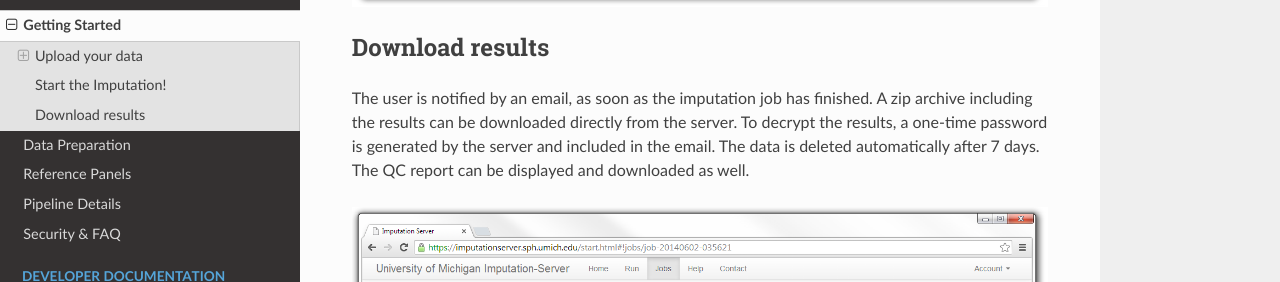
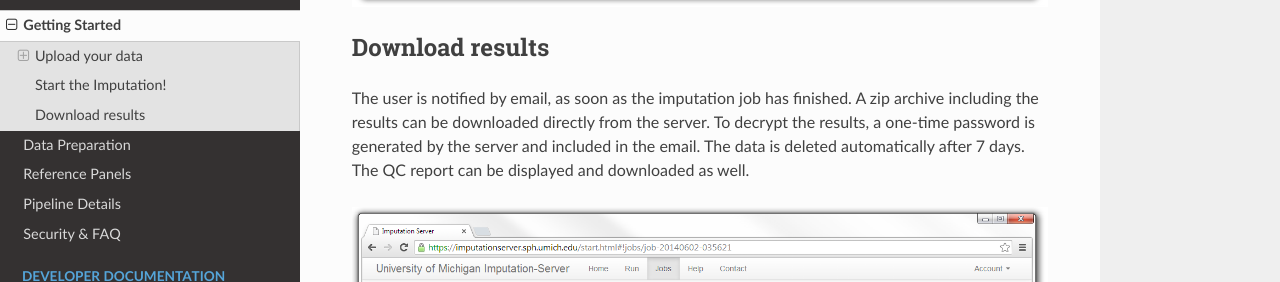
Before and after one commit to genepi/imputationserver, an MkDocs documentation site: the page built from docs/getting-started.md, in a window 1280 px wide and 900 px high, scrolled down 5256 px. Shown: the part 169-451 px from the top of the window. Built offline with MkDocs 1.6.1, drawn with Linux system fonts in a browser that asks for light colours; nearby versions of some CDN libraries; old or Windows-style settings are respelled for this version of MkDocs; some of the changed text lies outside the part shown.

Commit message:
update docs

```diff
--- a/docs/getting-started.md
+++ b/docs/getting-started.md
@@ -47,6 +47,6 @@ In the background several steps are executed:
 
 ## Download results
 
-The user is notified by an email, as soon as the imputation job has finished. A zip archive including the results can be downloaded directly from the server. To decrypt the results, a one-time password is generated by the server and included in the email. The data is deleted automatically after 7 days. The QC report can be displayed and downloaded as well.
+The user is notified by email, as soon as the imputation job has finished. A zip archive including the results can be downloaded directly from the server. To decrypt the results, a one-time password is generated by the server and included in the email. The data is deleted automatically after 7 days. The QC report can be displayed and downloaded as well.
 
 ![](images/impute_exec5.PNG)
```
Also changed, not shown: other parts of docs/getting-started.md (+4 -4 lines), docs/index.md (+1 -1 lines).
